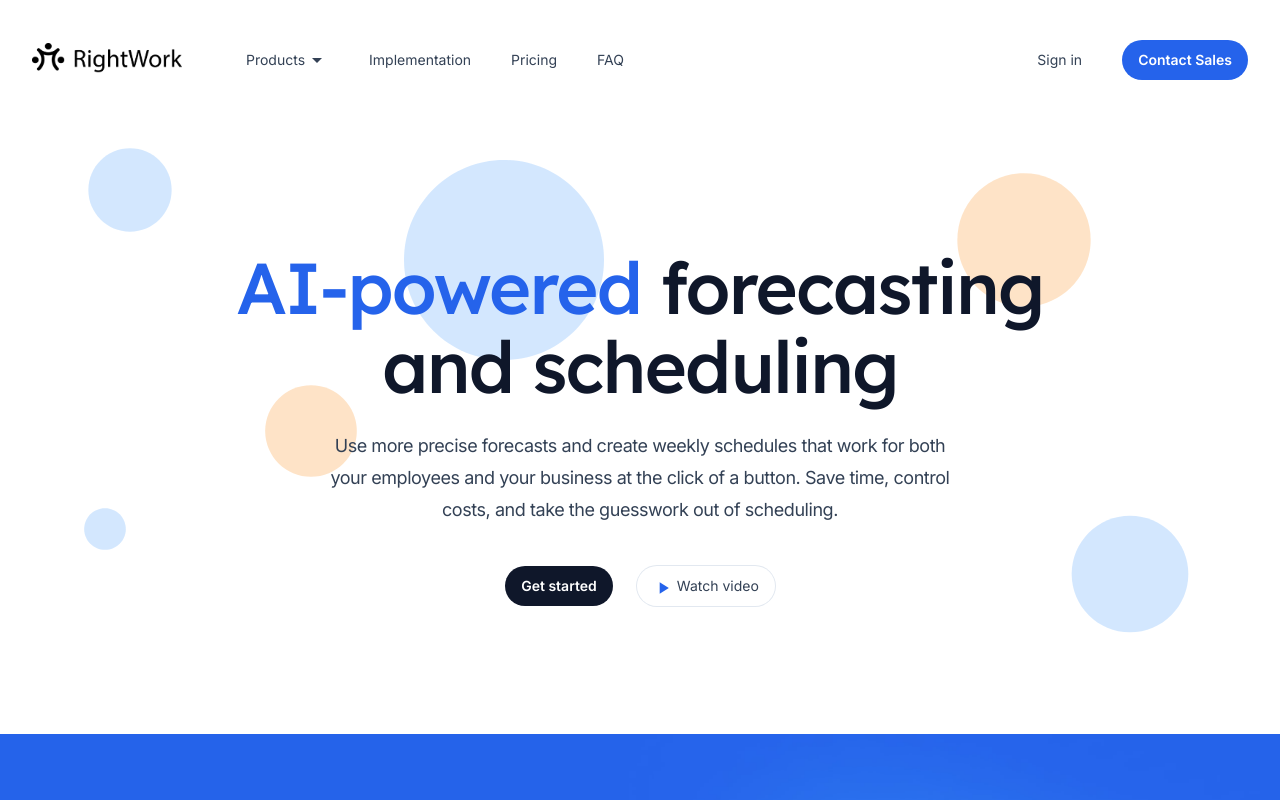
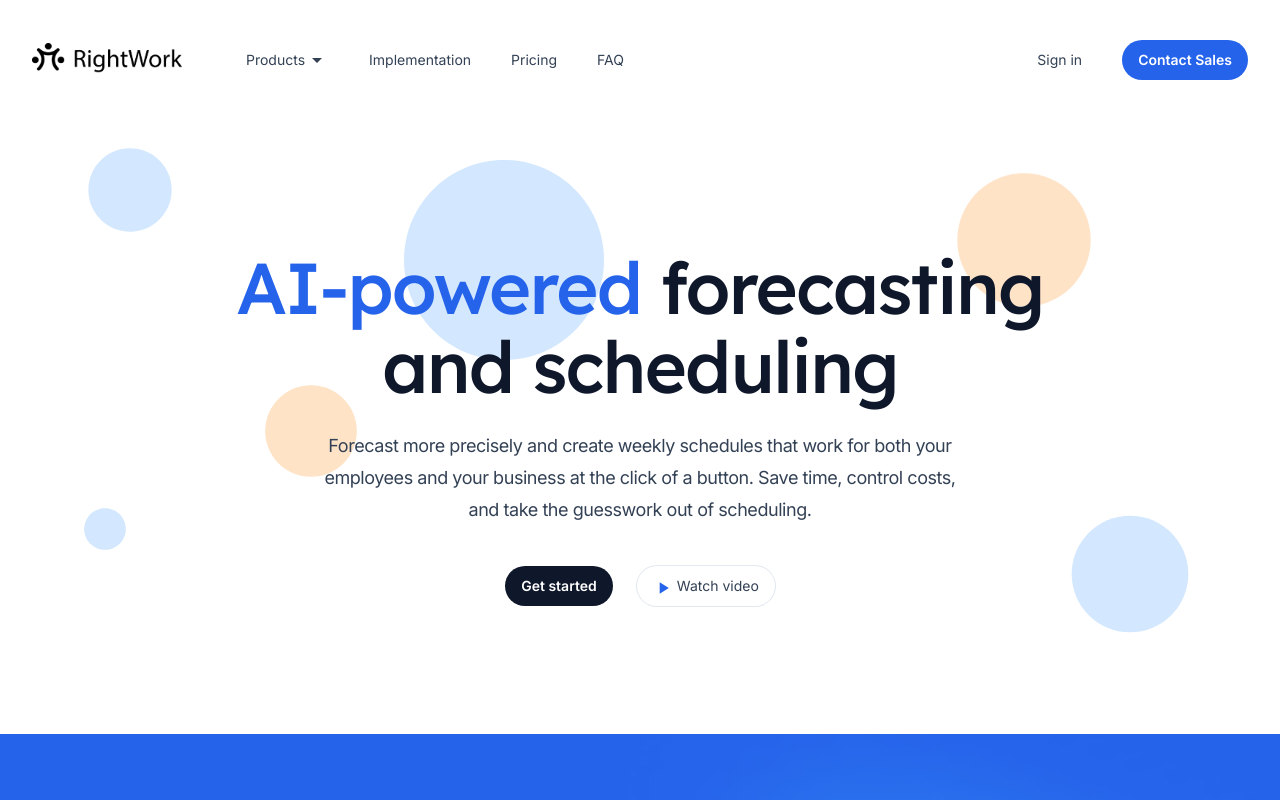
Before and after one commit to colin-stewart22/rightwork_landing_page2, a Next.js app: page / in a window 1280 px wide. Shown: the top 800 px of the page. Built offline with nearby package versions, Linux system fonts and the light colour scheme.

Commit message:
Another change to the copy

```diff
--- a/src/components/Hero.jsx
+++ b/src/components/Hero.jsx
@@ -61,7 +61,7 @@ export function Hero() {
         forecasting and scheduling
       </h1>
       <p className="mx-auto mt-6 max-w-2xl text-lg tracking-tight text-slate-700">
-        Use more precise forecasts and create weekly schedules that work for both your employees and your business at the click of a button. Save time, control costs, and take the guesswork out of scheduling.
+        Forecast more precisely and create weekly schedules that work for both your employees and your business at the click of a button. Save time, control costs, and take the guesswork out of scheduling.
       </p>
       <div className="mt-10 mb-16 flex justify-center gap-x-6">
         <Button href="/register">Get started</Button>
```
